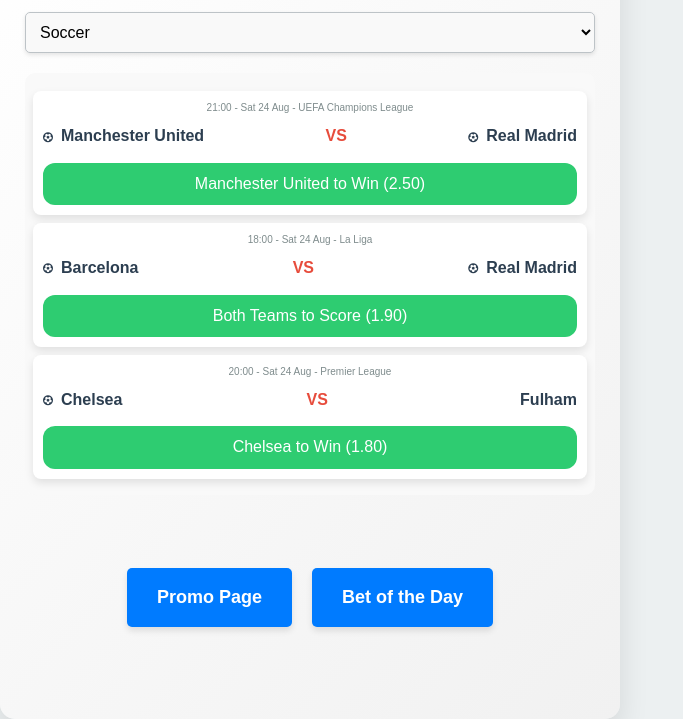
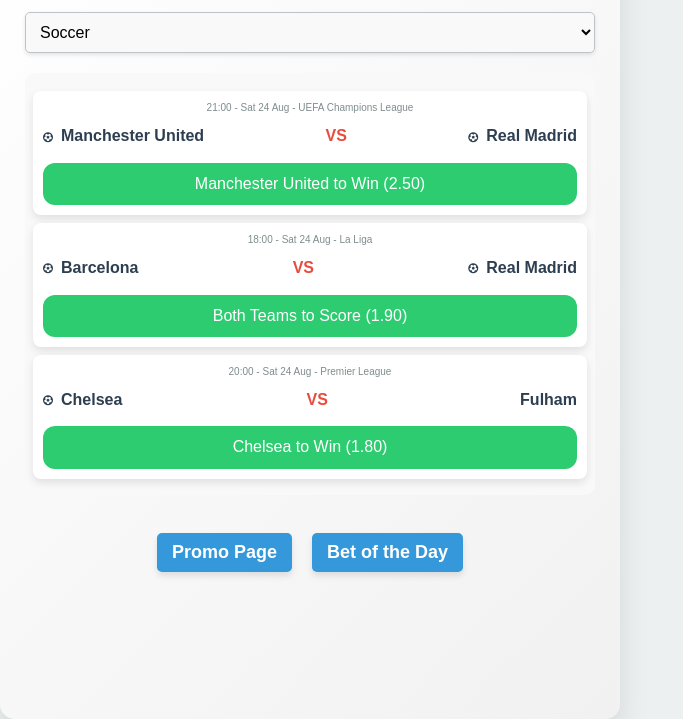
Before and after one commit to Ibeekay1993/confirmnow, a plain HTML site: page index.html in a window 1280 px wide. Shown: the part 81-800 px from the top of the page, without its empty margins (0-683 px from the left). Drawn offline with Linux system fonts and the light colour scheme.

Commit message:
Update index.html

```diff
--- a/index.html
+++ b/index.html
@@ -182,14 +182,14 @@
     .nav {
     display: flex;
     justify-content: center;
-    margin-top: 40px; /* Adjust the spacing above the buttons */
+    margin-top: 5px; /* Adjust the spacing above the buttons */
     }
 
     .nav .btn {
     display: inline-block;
-    padding: 15px 30px;
+    padding: 5px 15px;
     margin: 10px;
-    background-color: #007bff; /* Button background color */
+    background-color: #3498db; /* Button background color */
     color: #ffffff; /* Button text color */
     text-align: center;
     font-size: 18px;
```
